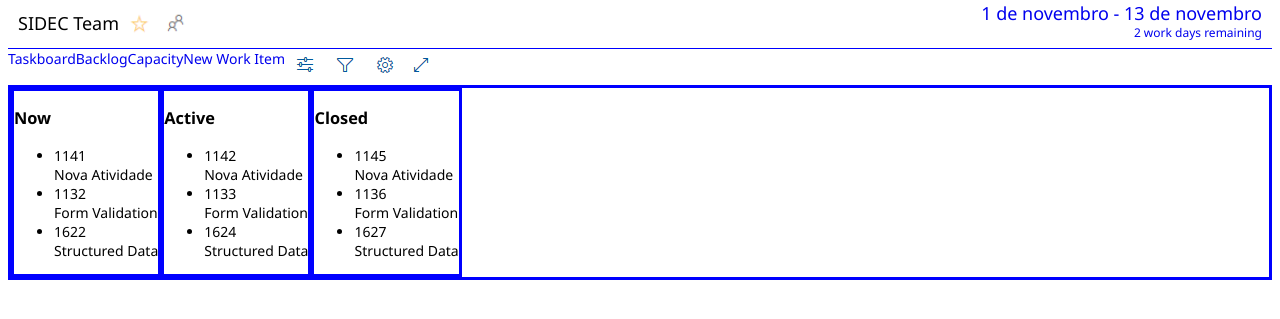
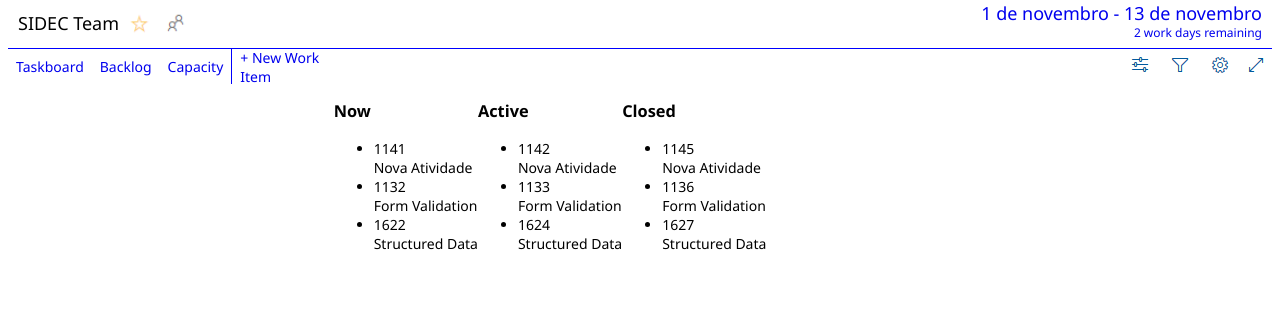
Before and after one commit to matheuscosantos/processo-imagem, a plain HTML site: page index.html in a window 1280 px wide. Shown: the part 63-382 px from the top of the page. Drawn offline with Linux system fonts and the light colour scheme.

Commit message:
*feat* div board-controls formatado

```diff
--- a/index.html
+++ b/index.html
@@ -49,22 +49,22 @@
 
 
     <div class="board-controls">
-        <a href="#">
-            <title="linktaskboard" alt="link taskboard">Taskboard
-        </a>
-        <a href="#">
-            <title="linkbacklog" alt="link backlog">Backlog
-        </a>
-        <a href="#">
-            <title="linkcapacity" alt="link capacity">Capacity
-        </a>
-        <a href="#">
-            <title="newworkitem" alt="link new work item">New Work Item
-        </a>
-        <a href="#"><img src="img/icon_options.png" title="Options" alt="icon options"></a>
-        <a href="#"><img src="img/icon_filter.png" title="Filter" alt="icon filter"></a>
-        <a href="#"><img src="img/icon_configure.png" title="Configure" alt="icon configure"></a>
-        <a href="#"><img src="img/icon_expand.png" title="Expand" alt="icon expand"></a>
+        <div class="links">
+            <a href="#"><title="linktaskboard" alt="link taskboard">Taskboard</a>
+            <a href="#"><title="linkbacklog" alt="link backlog">Backlog</a>
+            <a href="#"><title="linkcapacity" alt="link capacity">Capacity</a>
+        </div>
+
+        <div class="new-work">
+            <a href="#"><title="newworkitem" alt="link new work item"> + New Work Item</a>
+        </div>
+
+        <div class="functions">
+            <a href="#"><img src="img/icon_options.png" title="Options" alt="icon options"></a>
+            <a href="#"><img src="img/icon_filter.png" title="Filter" alt="icon filter"></a>
+            <a href="#"><img src="img/icon_configure.png" title="Configure" alt="icon configure"></a>
+            <a href="#"><img src="img/icon_expand.png" title="Expand" alt="icon expand"></a>
+        </div>
 
     </div>
     <!-- End of board info bar -->
--- a/style.css
+++ b/style.css
@@ -122,29 +122,51 @@ body{
 }
 
 .board-controls{
+    display: flex;
+    height: 35px;
+}
 
+.board-controls .links{
+    word-spacing: 8px;
+    font-style: bold;
     display: flex;
+    align-items: center;
+}
+
+.board-controls .links > a{
+    padding: 0px 8px;
+}
+
+.board-controls .new-work{
+    display: flex;
+    align-items: center;
+    border-left: 0.3px solid #00f;
+    padding: 0px 8px;
 
 }
 
+.board-controls .functions{
+    width: 75%;
+    justify-content:flex-end;
+    display: flex;
+    align-items: center;
+}
 
 .lists-container{
-    border-style: solid;
-    border-color: #00f;
+    width: 60%;
+    justify-content: flex-end;
     display: flex;
+    align-items: center;
 }
 
 .listNow{
-    border-style: solid;
-    border-color: #00f;
+
 }
 
 .listActive{
-    border-style: solid;
-    border-color: #00f;
+
 }
 
 .listClosed{
-    border-style: solid;
-    border-color: #00f;
+
 }
```
